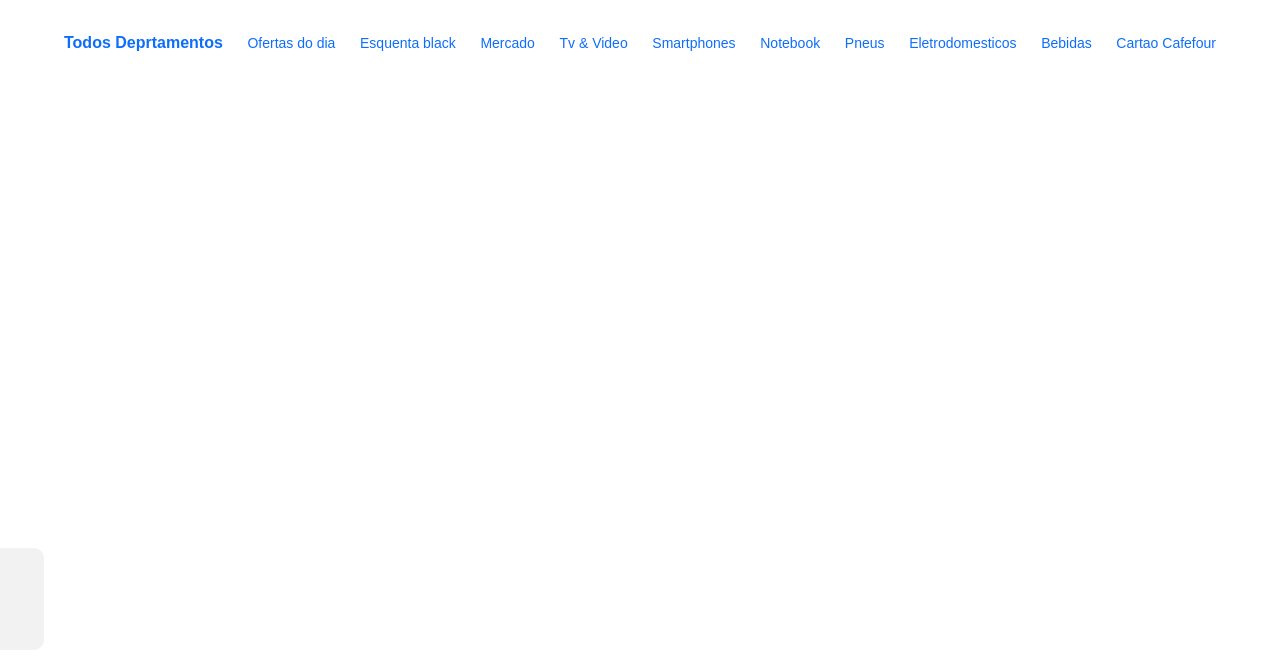
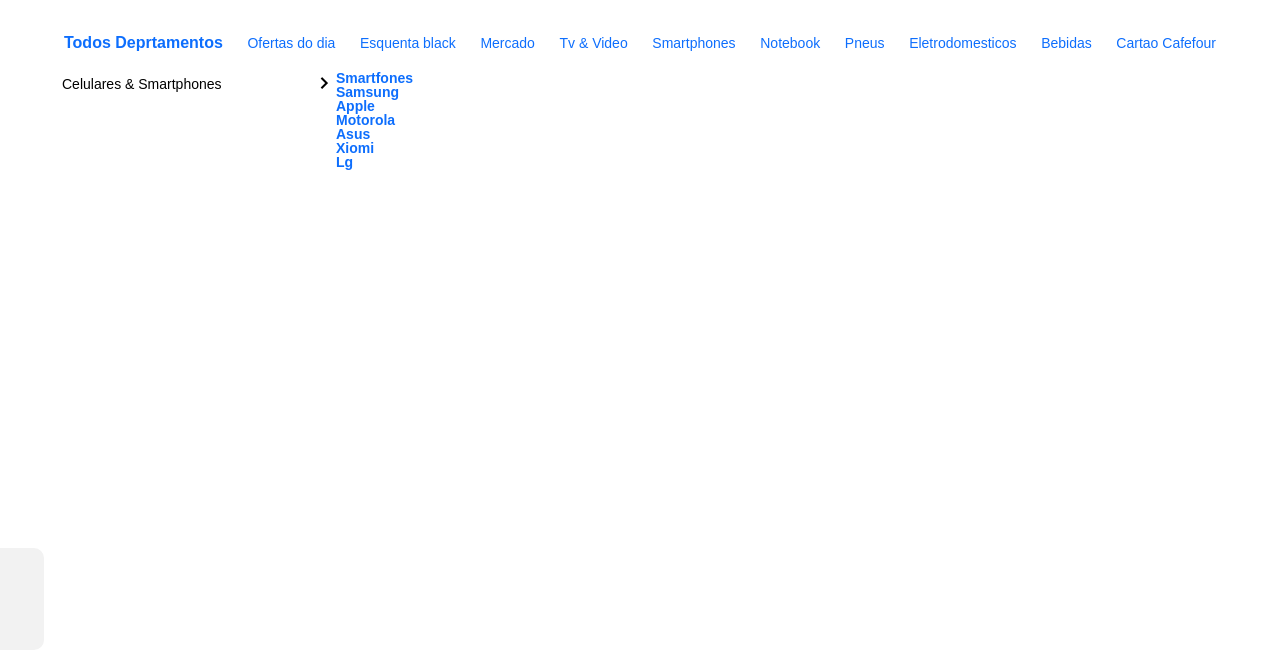
Before and after one commit to thiagoss2/projeto-carrefour, a plain HTML site: page index.html in a window 1280 px wide. Shown: the part 140-800 px from the top of the page. Drawn offline with nearby package versions, Linux system fonts and the light colour scheme.

Commit message:
colocando mais coisas no site

```diff
--- a/css/estilos.css
+++ b/css/estilos.css
@@ -330,7 +330,7 @@ background-color: var(--cor-fundo-body);
    font-size: 14px;
    width: 290px;
    text-transform: capitalize;
-   visibility: hidden;
+   visibility: visible;
 
 
 }
@@ -348,6 +348,20 @@ background-color: var(--cor-fundo-body);
 
 
 }
+
+.menu-departamentos-dropdown__lista {
+    position:relative;
+}
+
+/* SUBDROPDOWN */
+
+.menu-departamentos-dropdown-subdropdown {
+   position: absolute;
+   top:0;
+   left:100%;
+
+}
+
 
 
 
--- a/index.html
+++ b/index.html
@@ -228,6 +228,7 @@
                      </a>
                      <!-- subdropdown -->
                      <div class="menu-departamentos-dropdown-subdropdown">
+                        <section class="menu-departamentos-dropdown-subdropdown__secao-primaria">
                            <ul class="menu-departamentos-dropdown-subdropdown__lista">
                               <li class="menu-departamentos-dropdown-subdropdown__item-lista">
                                  <a href="#" class="menu-departamentos-dropdown-subdropdown__link">
@@ -270,6 +271,11 @@
                                  </a>
                               </li>
                            </ul>
+                        </section>
+
+                        <section class="menu-departamentos-dropdown-subdropdown__secao">
+
+                        </section>
 
                      </div>
 
```
Lines whose indentation alone changed are shown as unchanged.
